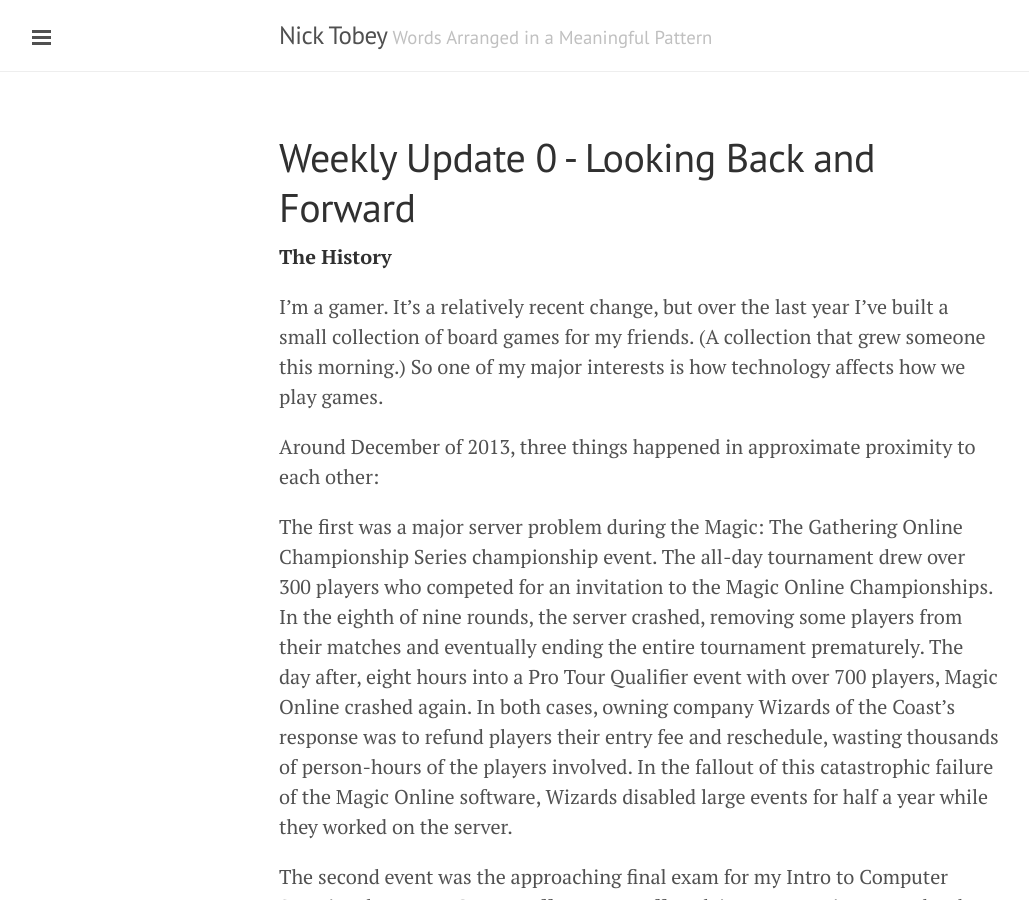
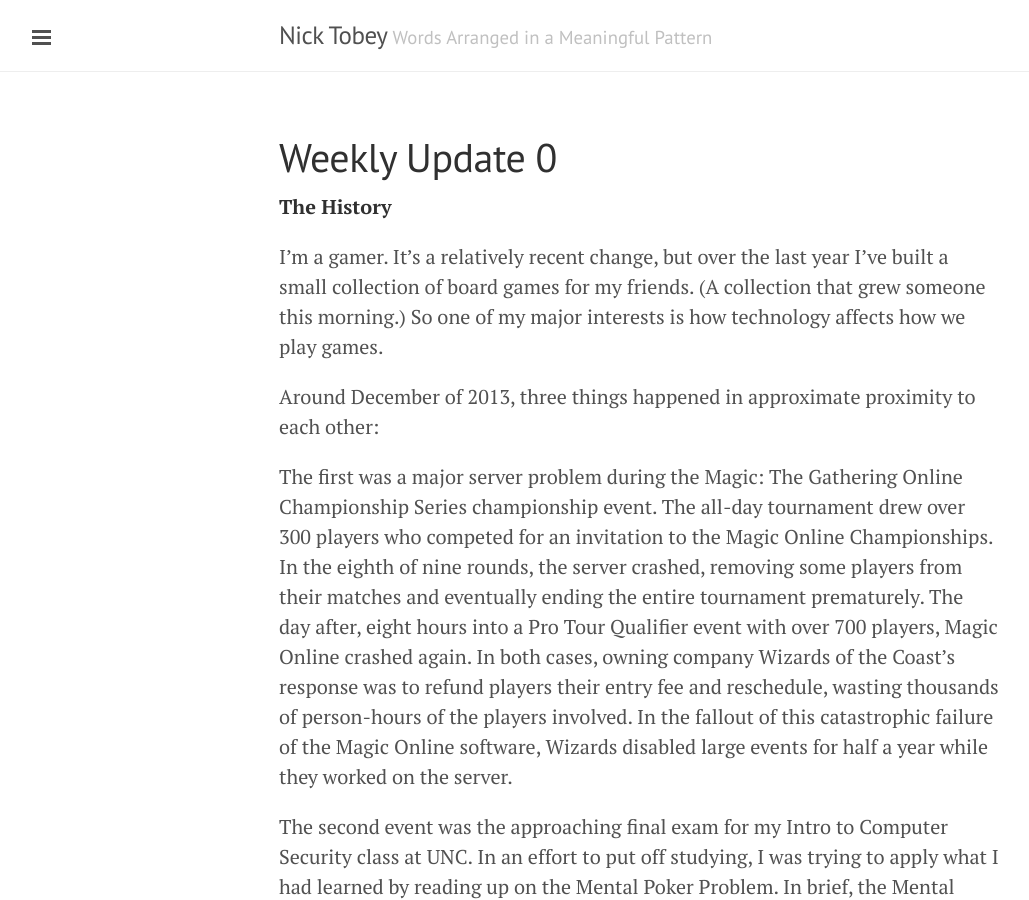
Before and after one commit to rainbowPhoenix/rainbowPhoenix.github.io, a Jekyll site: the page built from preview.md, in a window 1280 px wide and 900 px high. Shown: the whole window, without its empty margins (1-1030 px from the left). Built offline with Jekyll 4.4.1, drawn with Linux system fonts in a browser that asks for light colours; Markdown is read by kramdown in place of the engine named in the settings.

Commit message:
Update preview.md

```diff
--- a/preview.md
+++ b/preview.md
@@ -1,6 +1,6 @@
 ---
 layout: page
-title: Weekly Update 0 - Looking Back and Forward
+title: Weekly Update 0
 short_title: Update 0
 show: false
 ---
```
